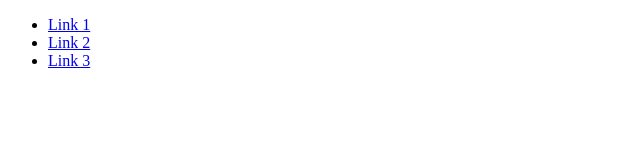
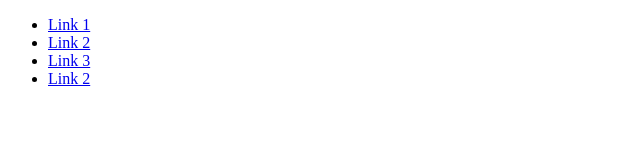
Before and after one commit to Ramyav300/test-project, a plain HTML site: page index.html in a window 1280 px wide. Shown: the full height of the page, 0-640 px from the left. Drawn offline with Linux system fonts and the light colour scheme.

Commit message:
added another list item

```diff
--- a/index.html
+++ b/index.html
@@ -11,6 +11,7 @@
     <li><a href="#">Link 1</a></li>
     <li><a href="#">Link 2</a></li>
     <li><a href="#">Link 3</a></li>
+    <li><a href="#">Link 2</a></li>
   </ul>
 </body>
 </html>
```
